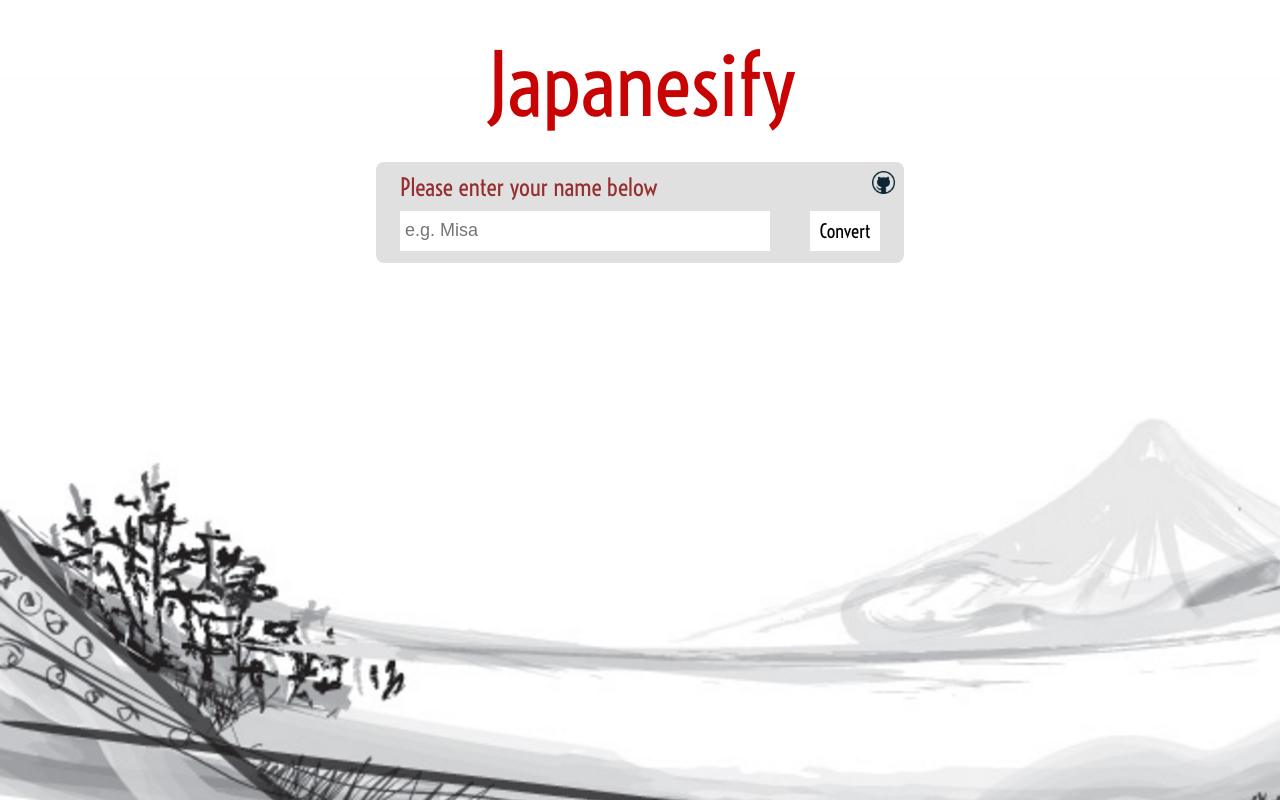
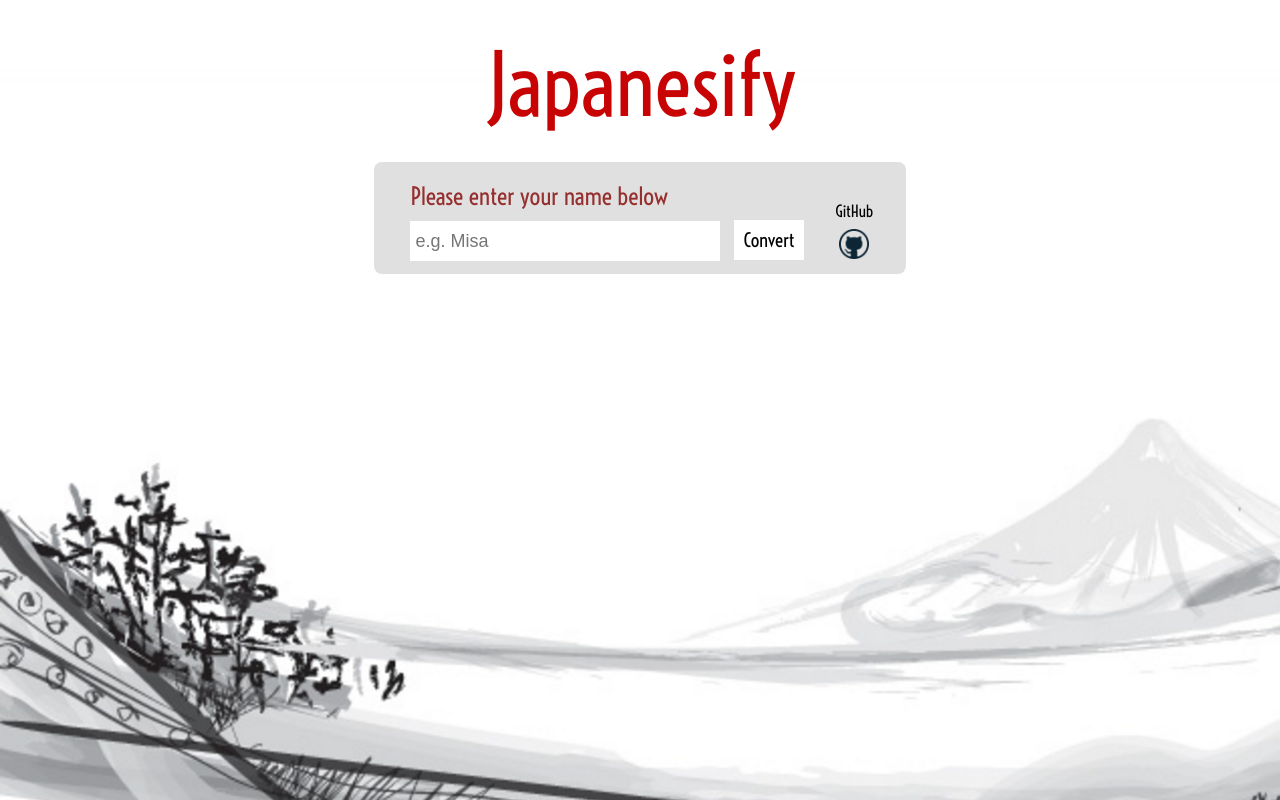
Before and after one commit to MisaOgura/japanesify, a website: page public/index.html in a window 1280 px wide. Drawn offline with nearby package versions, Linux system fonts and the light colour scheme; a small style sheet from the web is missing; a web font is replaced by a local one.

Commit message:
Add more styling to github link. Reorganise elements

```diff
--- a/public/css/stylesheet.css
+++ b/public/css/stylesheet.css
@@ -7,7 +7,7 @@ body {
 
 .wrapper {
   margin:auto;
-  padding:.6em .5em .3em 1.5em;
+  padding:.6em 0em .3em 2.3em;
   background-color: rgba(211,211,211,0.70);
   border-radius: 8px;
   max-width: 31em;
@@ -32,7 +32,7 @@ body {
 }
 
 .ming-lg {
-  padding: .4em 0em .2em 0em;
+  padding: .4em .5em .2em 0em;
   font-size: 60px;
   text-align: center;
 }
@@ -54,7 +54,7 @@ ul li {
 }
 
 #h2 {
-  margin-top: -0.9em;
+  margin-top: -3.2em;
   font-size: 24px;
   margin-bottom: 0.5em;
 
@@ -69,24 +69,20 @@ ul li {
   padding: 0em 0em .5em 0em;
 }
 
-form {
-  max-width: 30em;
-}
-
 input {
-  width: 360px;
+  margin-top: -0.5px;
+  width: 300px;
   height: 30px;
   font-size: 18px;
   padding: 5px;
   font-family: 'Avent Pro', sans-serif;
   font-weight: 300;
   border: 0;
-  position: inline-block;
   background-color: rgb(255,255,255);
 }
 
 button {
-  float: right;
+  margin-left: 10px;
   padding: 5px;
   height: 40px;
   width: 70px;
@@ -94,7 +90,6 @@ button {
   font-family: 'Voltaire', sans-serif;
   font-weight: 300;
   font-size: 19px;
-  position: inline-block;
   background-color: rgb(255,255,255);
   border: none;
 }
@@ -116,9 +111,16 @@ img {
 }
 
 .github {
-  padding-left: 29.5em;
-  width: 23px;
-  height: 23px;
+  padding-left: 26.8em;
+  padding-top: 0.6em;
+  width: 30px;
+  height: 30px;
+}
+
+#github {
+  color: black;
+  padding-left: 26.55em;
+  margin-top: 2em;
 }
 
 #github_link {
--- a/public/index.html
+++ b/public/index.html
@@ -25,6 +25,7 @@
       <p id='h1'>Japanesify</p>
 
       <section class="wrapper" ng-controller="japanesifyController as ctrl">
+        <p id='github'>GitHub<p>
         <a target="_blank" id="github_link" target="_blank" href="https://github.com/MisaOgura/japanesify.git" /><img src="/images/github-icon.png" alt=""  class="github"/></a>
         <section>
           <p id='h2'>Please enter your name below</p>
```
